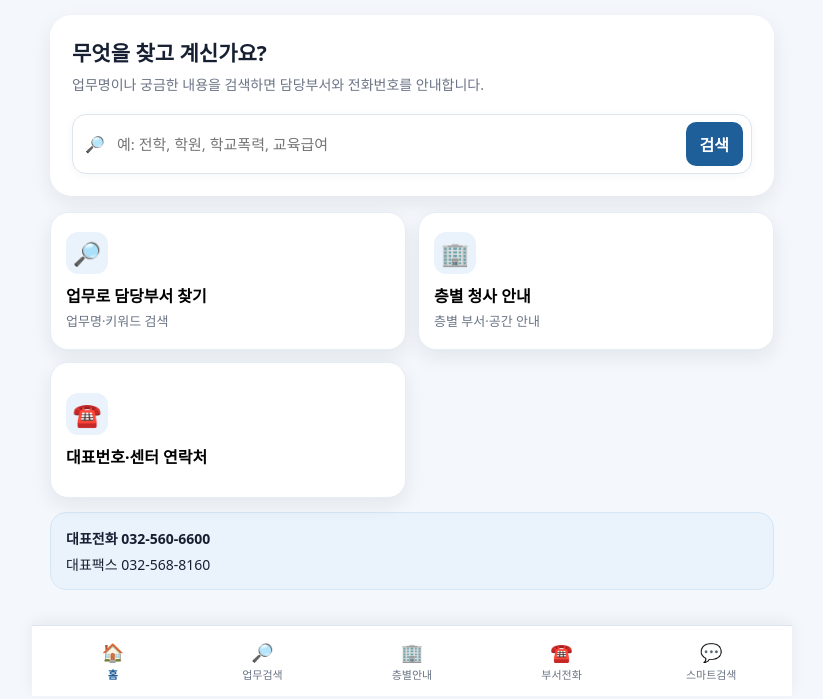
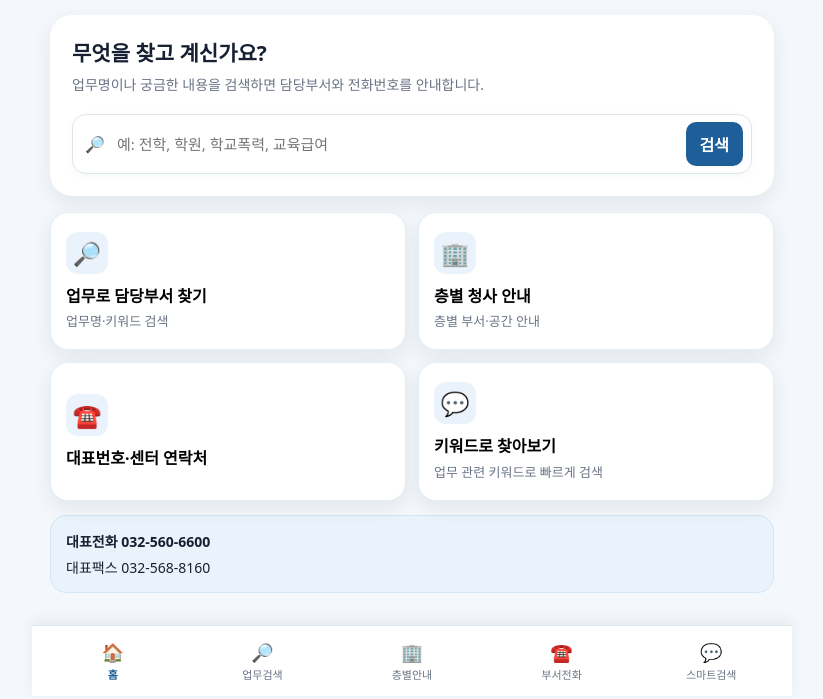
Before and after one commit to hemi94/seobu-smart-guide, a plain HTML site: page index.html in a window 1280 px wide. Shown: the part 104-803 px from the top of the page, without its empty margins (228-1051 px from the left). Drawn offline with Linux system fonts and the light colour scheme.

Commit message:
Update index.html

```diff
--- a/index.html
+++ b/index.html
@@ -30,22 +30,31 @@
         </div>
 
         <div class="quick-grid">
+
   <button class="quick-card" data-go="serviceView">
     <span class="quick-icon">🔎</span>
     <strong>업무로 담당부서 찾기</strong>
     <small>업무명·키워드 검색</small>
   </button>
+
   <button class="quick-card" data-go="floorView">
     <span class="quick-icon">🏢</span>
     <strong>층별 청사 안내</strong>
     <small>층별 부서·공간 안내</small>
   </button>
-         <button class="quick-card" data-go="contactView">
+
+  <button class="quick-card contact-quick-card" data-go="contactView">
     <span class="quick-icon">☎️</span>
     <strong>대표번호·센터 연락처</strong>
   </button>
+
+  <button class="quick-card" data-go="smartView">
+    <span class="quick-icon">💬</span>
+    <strong>키워드로 찾아보기</strong>
+    <small>업무 관련 키워드로 빠르게 검색</small>
+  </button>
+
 </div>
-
         <section class="info-card">
           <strong>대표전화 032-560-6600</strong>
           <span>대표팩스 032-568-8160</span>
```
Lines whose indentation alone changed are shown as unchanged.
